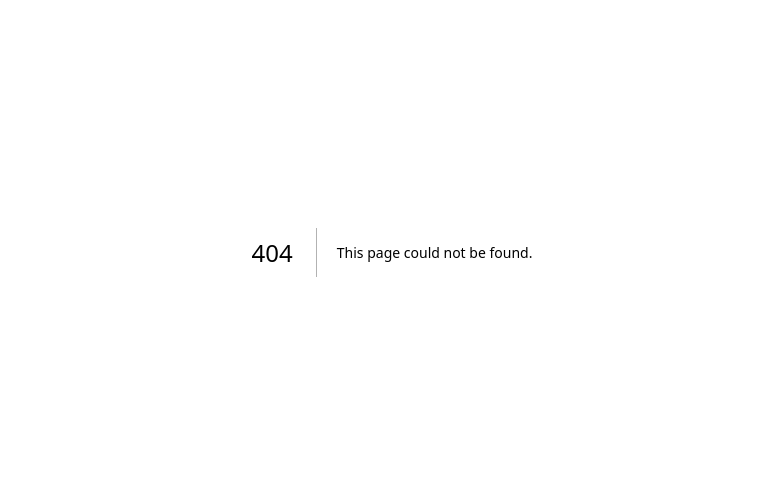
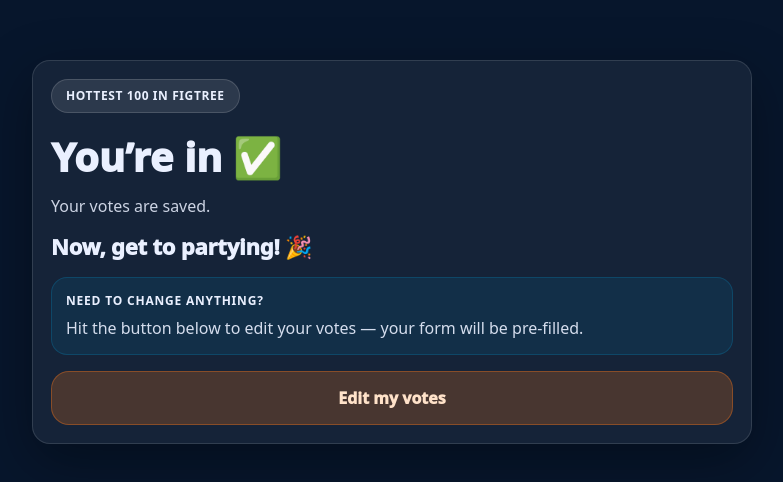
Before and after one commit to jacob-malby/triplej-hottest100, a Next.js app: page /success in a window 1280 px wide. Before the commit this address had no page. Shown: the part 148-630 px from the top of the page, without its empty margins (248-1031 px from the left). Built offline with nearby package versions, Linux system fonts and the light colour scheme.

Commit message:
Optimised Join Page
Fixed the join page and added a votes submitted page and can go back and edit the votes if needed

```diff
--- a/app/join/page.tsx
+++ b/app/join/page.tsx
@@ -16,7 +16,10 @@ type Option = {
   songTitle: string;
   artist: string;
   haystack: string;
+  key: string; // normalized unique key for song
 };
+
+const STORAGE_KEY = "h100figtree:joinDraft:v1";
 
 export default function JoinPage() {
   const [name, setName] = useState("");
@@ -24,7 +27,6 @@ export default function JoinPage() {
   const [status, setStatus] = useState<"idle" | "saving" | "saved" | "error">("idle");
   const [errorMsg, setErrorMsg] = useState("");
 
-  // ✅ Browser tab title
   useEffect(() => {
     document.title = "Join the Party • Hottest 100 in Figtree";
   }, []);
@@ -37,6 +39,7 @@ export default function JoinPage() {
         songTitle: s.songTitle,
         artist: s.artist,
         haystack: norm(`${s.songTitle} ${s.artist}`),
+        key: norm(label), // stable enough for "already selected" checks
       };
     });
   }, []);
@@ -47,6 +50,14 @@ export default function JoinPage() {
     return m;
   }, [options]);
 
+  // ✅ Determine which song-keys are already selected across the whole form
+  const selectedKeysByIndex = useMemo(() => {
+    return voteInputs.map((v) => {
+      const k = norm(v);
+      return k || "";
+    });
+  }, [voteInputs]);
+
   function setVote(i: number, v: string) {
     setVoteInputs((prev) => {
       const next = [...prev];
@@ -55,11 +66,41 @@ export default function JoinPage() {
     });
   }
 
+  // ✅ Prefill for edit mode
+  useEffect(() => {
+    const sp = new URLSearchParams(window.location.search);
+    const wantsEdit = sp.get("edit") === "1";
+    if (!wantsEdit) return;
+
+    try {
+      const raw = localStorage.getItem(STORAGE_KEY);
+      if (!raw) return;
+
+      const parsed = JSON.parse(raw) as { name?: string; voteInputs?: string[] };
+      const storedName = (parsed?.name || "").toString();
+      const storedVotes = Array.isArray(parsed?.voteInputs) ? parsed.voteInputs.map(String) : [];
+
+      const isEmptyNow = !name.trim() && voteInputs.every((v) => !v || !v.trim());
+      if (isEmptyNow) {
+        setName(storedName);
+        setVoteInputs((prev) => {
+          const next = [...prev];
+          for (let i = 0; i < 10; i++) next[i] = storedVotes[i] || "";
+          return next;
+        });
+      }
+    } catch {
+      // ignore
+    }
+    // eslint-disable-next-line react-hooks/exhaustive-deps
+  }, []);
+
   async function submit() {
     setStatus("saving");
     setErrorMsg("");
 
-    const votes = voteInputs
+    // Resolve selected songTitles
+    const resolved = voteInputs
       .map((v) => labelToSongTitle.get(norm(v)))
       .filter(Boolean) as string[];
 
@@ -69,16 +110,30 @@ export default function JoinPage() {
       return;
     }
 
-    if (votes.length === 0) {
+    if (resolved.length === 0) {
       setStatus("error");
       setErrorMsg("Select at least 1 song.");
+      return;
+    }
+
+    // ✅ Duplicate protection (in case user typed manually)
+    const seen = new Set<string>();
+    const dupes: string[] = [];
+    for (const t of resolved) {
+      const k = norm(t);
+      if (seen.has(k)) dupes.push(t);
+      seen.add(k);
+    }
+    if (dupes.length > 0) {
+      setStatus("error");
+      setErrorMsg("You can’t vote for the same song twice. Remove the duplicate and try again.");
       return;
     }
 
     const res = await fetch("/api/votes", {
       method: "POST",
       headers: { "Content-Type": "application/json" },
-      body: JSON.stringify({ name, votes: votes.slice(0, 10) }),
+      body: JSON.stringify({ name, votes: resolved.slice(0, 10) }),
     });
 
     const json = await res.json();
@@ -89,11 +144,17 @@ export default function JoinPage() {
       return;
     }
 
+    // Save draft for prefill on edit
+    try {
+      localStorage.setItem(STORAGE_KEY, JSON.stringify({ name: name.trim(), voteInputs }));
+    } catch {}
+
     setStatus("saved");
+
+    window.location.assign(`/success?name=${encodeURIComponent(name.trim())}`);
   }
 
-  const headerText =
-    status === "saved" ? "You’re in ✅" : status === "saving" ? "Saving…" : "Join the party";
+  const headerText = status === "saving" ? "Saving…" : "Join the party";
 
   return (
     <main style={styles.page}>
@@ -110,7 +171,7 @@ export default function JoinPage() {
           <input
             value={name}
             onChange={(e) => setName(e.target.value)}
-            placeholder="e.g. Cob / Jacob"
+            placeholder="Type your name or nickname..."
             style={styles.input}
             inputMode="text"
             autoComplete="nickname"
@@ -129,6 +190,7 @@ export default function JoinPage() {
                 value={v}
                 onChange={(next) => setVote(i, next)}
                 options={options}
+                selectedKeysByIndex={selectedKeysByIndex}
               />
             ))}
           </div>
@@ -136,10 +198,6 @@ export default function JoinPage() {
           <button onClick={submit} disabled={status === "saving"} style={styles.button}>
             {status === "saving" ? "Saving…" : "Submit votes"}
           </button>
-
-          {status === "saved" && (
-            <div style={styles.success}>✅ Saved! You can re-submit anytime.</div>
-          )}
 
           {status === "error" && <div style={styles.error}>❌ {errorMsg}</div>}
         </section>
@@ -161,27 +219,45 @@ function VotePickerRow({
   value,
   onChange,
   options,
+  selectedKeysByIndex,
 }: {
   index: number;
   value: string;
   onChange: (v: string) => void;
   options: Option[];
+  selectedKeysByIndex: string[];
 }) {
   const inputRef = useRef<HTMLInputElement | null>(null);
   const rowRef = useRef<HTMLDivElement | null>(null);
   const [open, setOpen] = useState(false);
 
+  const myKey = norm(value);
+  const selectedElsewhere = useMemo(() => {
+    const s = new Set<string>();
+    selectedKeysByIndex.forEach((k, i) => {
+      if (!k) return;
+      if (i === index) return; // allow current row's selection
+      s.add(k);
+    });
+    return s;
+  }, [selectedKeysByIndex, index]);
+
+  // ✅ Full list when empty; filtered when typing; minus already-selected songs
   const filtered = useMemo(() => {
     const q = norm(value);
-    if (!q) return options.slice(0, 60);
 
-    return options
-      .map((o) => ({ o, idx: o.haystack.indexOf(q) }))
-      .filter((x) => x.idx !== -1)
-      .sort((a, b) => a.idx - b.idx)
-      .slice(0, 80)
-      .map((x) => x.o);
-  }, [value, options]);
+    const base = !q
+      ? options
+      : options
+          .map((o) => ({ o, idx: o.haystack.indexOf(q) }))
+          .filter((x) => x.idx !== -1)
+          .sort((a, b) => a.idx - b.idx)
+          .slice(0, 200)
+          .map((x) => x.o);
+
+    // remove already-selected elsewhere
+    return base.filter((o) => !selectedElsewhere.has(o.key) || o.key === myKey);
+  }, [value, options, selectedElsewhere, myKey]);
 
   function openPickerFocus() {
     setOpen(true);
@@ -248,14 +324,24 @@ function VotePickerRow({
 
         <button
           type="button"
-          aria-label="Open song list"
+          aria-label={open ? "Close song list" : "Open song list"}
           onClick={(e) => {
             e.preventDefault();
-            openPickerFocus();
+            if (open) {
+              setOpen(false);
+              requestAnimationFrame(() => inputRef.current?.focus());
+            } else {
+              openPickerFocus();
+            }
           }}
           style={styles.dropdownBtn}
         >
-          <span style={styles.dropdownIconWrap}>
+          <span
+            style={{
+              ...styles.dropdownIconWrap,
+              transform: open ? "rotate(180deg)" : "rotate(0deg)",
+            }}
+          >
             <ChevronDown />
           </span>
         </button>
@@ -285,18 +371,9 @@ function VotePickerRow({
   );
 }
 
-/* ---------- ICON ---------- */
-
 function ChevronDown() {
   return (
-    <svg
-      width="18"
-      height="18"
-      viewBox="0 0 24 24"
-      style={{ display: "block" }} // ✅ removes baseline weirdness
-      aria-hidden
-      focusable="false"
-    >
+    <svg width="18" height="18" viewBox="0 0 24 24" style={{ display: "block" }} aria-hidden>
       <path
         d="M6.7 9.2a1 1 0 0 1 1.4 0L12 13.1l3.9-3.9a1 1 0 1 1 1.4 1.4l-4.6 4.6a1 1 0 0 1-1.4 0L6.7 10.6a1 1 0 0 1 0-1.4z"
         fill="currentColor"
@@ -304,8 +381,6 @@ function ChevronDown() {
     </svg>
   );
 }
-
-/* ---------- STYLES ---------- */
 
 const styles: Record<string, React.CSSProperties> = {
   page: {
@@ -316,13 +391,9 @@ const styles: Record<string, React.CSSProperties> = {
       'ui-sans-serif, system-ui, -apple-system, Segoe UI, Roboto, "Helvetica Neue", Arial, "Noto Sans", "Apple Color Emoji","Segoe UI Emoji"',
     padding: 16,
   },
-
   shell: { maxWidth: 760, margin: "0 auto" },
-
   header: { marginBottom: 14 },
-
   title: { fontSize: 40, fontWeight: 900, margin: "0 0 8px" },
-
   subtitle: { opacity: 0.8, fontSize: 16, margin: 0 },
 
   card: {
@@ -360,16 +431,10 @@ const styles: Record<string, React.CSSProperties> = {
   },
 
   votesTitle: { fontWeight: 900, fontSize: 18 },
-
   votesHint: { opacity: 0.7 },
-
   votesGrid: { display: "grid", gap: 14 },
 
-  voteRow: {
-    display: "grid",
-    gridTemplateColumns: "44px 1fr",
-    gap: 12,
-  },
+  voteRow: { display: "grid", gridTemplateColumns: "44px 1fr", gap: 12 },
 
   voteNum: {
     width: 44,
@@ -396,7 +461,6 @@ const styles: Record<string, React.CSSProperties> = {
     fontSize: 18,
   },
 
-  // ✅ FIXED: robust vertical centering for the arrow
   dropdownBtn: {
     position: "absolute",
     right: 0,
@@ -412,7 +476,7 @@ const styles: Record<string, React.CSSProperties> = {
     display: "flex",
     alignItems: "center",
     justifyContent: "center",
-    lineHeight: 0, // ✅ prevents font baseline drift
+    lineHeight: 0,
     padding: 0,
   },
 
@@ -422,6 +486,8 @@ const styles: Record<string, React.CSSProperties> = {
     justifyContent: "center",
     width: "100%",
     height: "100%",
+    transition: "transform 180ms ease",
+    willChange: "transform",
   },
 
   dropdown: {
@@ -433,7 +499,7 @@ const styles: Record<string, React.CSSProperties> = {
     background: "rgba(8,20,44,0.96)",
     border: "1px solid rgba(255,255,255,0.14)",
     boxShadow: "0 18px 55px rgba(0,0,0,0.42)",
-    maxHeight: 320,
+    maxHeight: 360,
     overflowY: "auto",
     zIndex: 50,
   },
@@ -450,9 +516,7 @@ const styles: Record<string, React.CSSProperties> = {
   },
 
   dropdownMain: { fontWeight: 900 },
-
   dropdownSub: { fontSize: 13, opacity: 0.7 },
-
   dropdownEmpty: { padding: 14, opacity: 0.8 },
 
   button: {
@@ -468,15 +532,6 @@ const styles: Record<string, React.CSSProperties> = {
     fontSize: 18,
   },
 
-  success: {
-    marginTop: 12,
-    padding: 12,
-    borderRadius: 14,
-    background: "rgba(120,255,173,0.10)",
-    border: "1px solid rgba(120,255,173,0.22)",
-    fontWeight: 800,
-  },
-
   error: {
     marginTop: 12,
     padding: 12,
@@ -487,7 +542,6 @@ const styles: Record<string, React.CSSProperties> = {
   },
 
   footer: { marginTop: 16 },
-
   backLink: {
     color: "#A9C6FF",
     textDecoration: "none",
--- /dev/null
+++ b/app/success/page.tsx
@@ -0,0 +1,110 @@
+"use client";
+
+import { useEffect, useState } from "react";
+
+export default function SuccessPage() {
+  const [name, setName] = useState("");
+
+  useEffect(() => {
+    document.title = "You’re in • Hottest 100 in Figtree";
+
+    // ✅ window-safe: only runs in the browser
+    const sp = new URLSearchParams(window.location.search);
+    setName((sp.get("name") || "").trim());
+  }, []);
+
+  return (
+    <main style={styles.page}>
+      <div style={styles.shell}>
+        <div style={styles.card}>
+          <div style={styles.badge}>HOTTEST 100 IN FIGTREE</div>
+
+          <h1 style={styles.title}>You’re in ✅</h1>
+
+          <p style={styles.subtitle}>
+            {name ? (
+              <>
+                Thanks, <span style={styles.nameEmph}>{name}</span> — your votes are saved.
+              </>
+            ) : (
+              <>Your votes are saved.</>
+            )}
+          </p>
+
+          <div style={styles.bigMessage}>Now, get to partying! 🎉</div>
+
+          <div style={styles.tipBox}>
+            <div style={styles.tipLabel}>Need to change anything?</div>
+            <div style={styles.tipText}>
+              Hit the button below to edit your votes — your form will be pre-filled.
+            </div>
+          </div>
+
+          <a href="/join?edit=1" style={styles.primaryBtn}>
+            Edit my votes
+          </a>
+        </div>
+      </div>
+    </main>
+  );
+}
+
+const styles: Record<string, React.CSSProperties> = {
+  page: {
+    minHeight: "100vh",
+    background: "#07162C",
+    color: "#EAF0FF",
+    padding: 16,
+    display: "grid",
+    placeItems: "center",
+    fontFamily:
+      'ui-sans-serif, system-ui, -apple-system, Segoe UI, Roboto, "Helvetica Neue", Arial, "Noto Sans", "Apple Color Emoji","Segoe UI Emoji"',
+  },
+  shell: { width: "100%", maxWidth: 720 },
+  card: {
+    background: "rgba(255,255,255,0.06)",
+    borderRadius: 18,
+    padding: 18,
+    border: "1px solid rgba(255,255,255,0.12)",
+    boxShadow: "0 18px 55px rgba(0,0,0,0.35)",
+  },
+  badge: {
+    display: "inline-flex",
+    alignItems: "center",
+    justifyContent: "center",
+    height: 34,
+    padding: "0 14px",
+    borderRadius: 999,
+    background: "rgba(255,255,255,0.10)",
+    border: "1px solid rgba(255,255,255,0.14)",
+    fontWeight: 900,
+    fontSize: 12,
+    letterSpacing: 0.6,
+  },
+  title: { fontSize: 40, fontWeight: 950, margin: "14px 0 8px" },
+  subtitle: { opacity: 0.86, fontSize: 16, margin: 0, lineHeight: 1.45 },
+  nameEmph: { fontWeight: 900 },
+  bigMessage: { marginTop: 12, fontSize: 22, fontWeight: 950, letterSpacing: -0.2 },
+  tipBox: {
+    marginTop: 14,
+    padding: 14,
+    borderRadius: 16,
+    background: "rgba(0,154,214,0.10)",
+    border: "1px solid rgba(0,154,214,0.22)",
+  },
+  tipLabel: { fontWeight: 900, fontSize: 12, letterSpacing: 0.8, textTransform: "uppercase" },
+  tipText: { marginTop: 6, opacity: 0.9, lineHeight: 1.5 },
+  primaryBtn: {
+    marginTop: 16,
+    display: "block",
+    textDecoration: "none",
+    textAlign: "center",
+    padding: "14px 14px",
+    borderRadius: 18,
+    border: "1px solid rgba(255,122,26,0.35)",
+    background: "rgba(255,122,26,0.22)",
+    color: "#FFE2C9",
+    fontWeight: 950,
+    fontSize: 16,
+  },
+};
```
